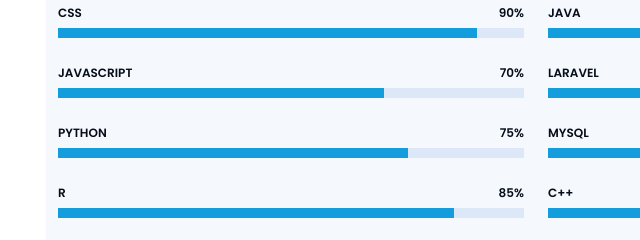
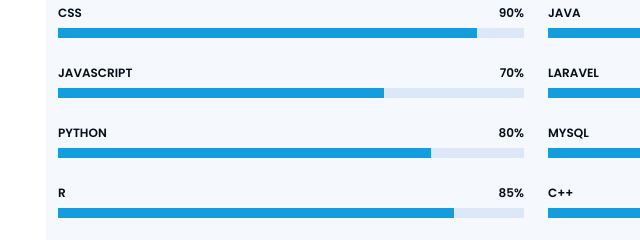
Before and after one commit to clog10/Briefcase, a plain HTML site: page index.html in a window 1280 px wide. Shown: the part 1700-1940 px from the top of the page, 254-894 px from the left. Drawn offline with nearby package versions, Linux system fonts and the light colour scheme.

Commit message:
Correcciones

```diff
--- a/index.html
+++ b/index.html
@@ -156,9 +156,9 @@
             </div>
 
             <div class="progress">
-              <span class="skill">Python <i class="val">75%</i></span>
+              <span class="skill">Python <i class="val">80%</i></span>
               <div class="progress-bar-wrap">
-                <div class="progress-bar" role="progressbar" aria-valuenow="75" aria-valuemin="0" aria-valuemax="100">
+                <div class="progress-bar" role="progressbar" aria-valuenow="80" aria-valuemin="0" aria-valuemax="100">
                 </div>
               </div>
             </div>
```
